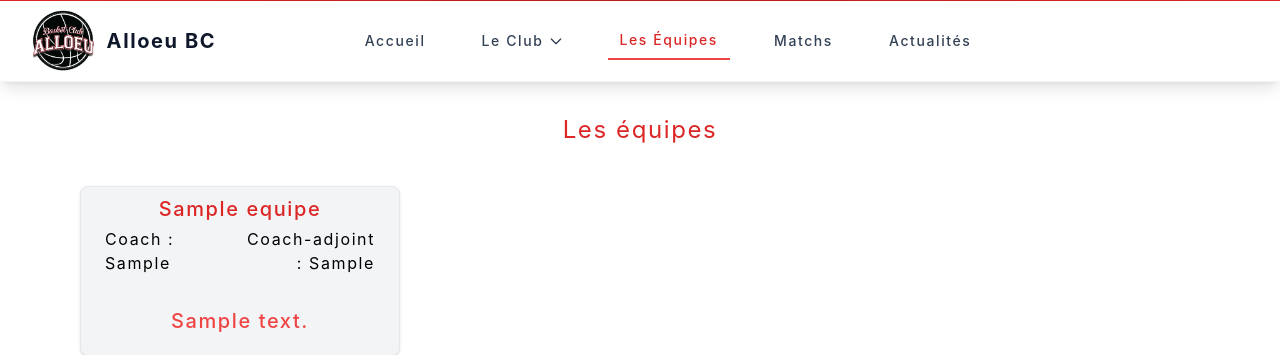
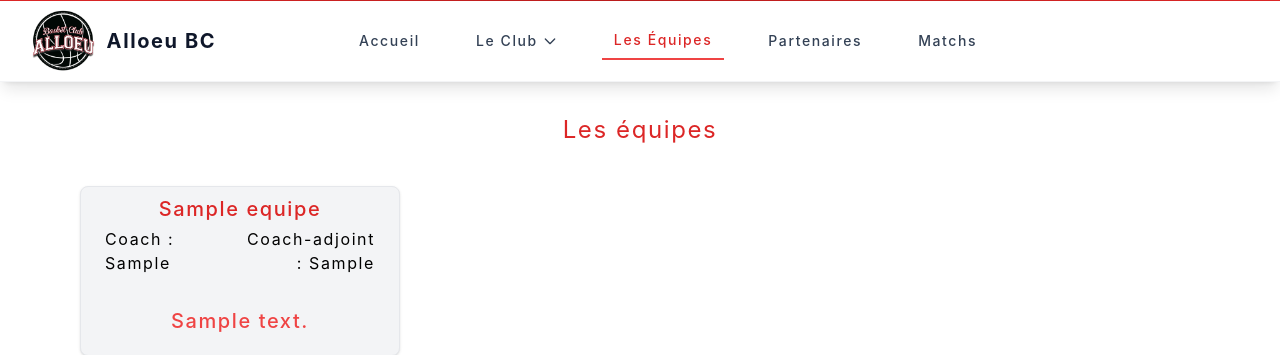
Before and after one commit to MatheisDsn/alloeubc_website, a Django app: page /lesequipes/ in a window 1280 px wide. Shown: the part 69-424 px from the top of the page. Run offline with Django 4.2, Linux system fonts and the light colour scheme; tables that the repository leaves empty hold one stand-in row (values such as "Sample post"); some libraries are stand-ins or nearby versions; some web fonts are replaced.

Commit message:
Update base.html

```diff
--- a/alloeu_bc/mysite/index/templates/index/base.html
+++ b/alloeu_bc/mysite/index/templates/index/base.html
@@ -106,7 +106,7 @@
 
               <!-- Dropdown Le Club -->
               <div class="relative group">
-                <button class="{% if request.resolver_match.url_name == 'presentations' or request.resolver_match.url_name == 'informations' %}text-primary-600 border-b-2 border-primary-500{% else %}text-secondary-700 hover:text-primary-600{% endif %} px-3 py-2 text-sm font-medium flex items-center transition-all duration-200">
+                <button class="{% if request.resolver_match.url_name == 'presentations' or request.resolver_match.url_name == 'informations' or request.resolver_match.url_name == 'article_list' %}text-primary-600 border-b-2 border-primary-500{% else %}text-secondary-700 hover:text-primary-600{% endif %} px-3 py-2 text-sm font-medium flex items-center transition-all duration-200">
                   Le Club
                   <svg class="ml-1 h-4 w-4 transform group-hover:rotate-180 transition-transform duration-200" fill="none" stroke="currentColor" viewBox="0 0 24 24">
                     <path stroke-linecap="round" stroke-linejoin="round" stroke-width="2" d="M19 9l-7 7-7-7"></path>
@@ -127,15 +127,28 @@
                     >
                       Informations
                     </a>
+                    <a
+                      href="{% url 'news:article_list' %}"
+                      class="{% if request.resolver_match.url_name == 'article_list' %}text-primary-600 bg-primary-50{% else %}text-secondary-700 hover:text-primary-600 hover:bg-gray-50{% endif %} block px-4 py-3 text-sm transition-colors duration-150"
+                    >
+                      Actualités
+                    </a>
                   </div>
                 </div>
               </div>
 
               <a
                 href="{% url 'index:lesequipes' %}"
-                class="{% if request.resolver_match.url_name == 'lesequipes' %}text-primary-600 border-b-2 border-primary-500{% else %}text-secondary-700 hover:text-primary-600{% endif %} px-3 py-2 text-sm font-medium text-center transition-all duration-200"
+                class="{% if request.resolver_match.url_name == 'lesequipes' %}text-primary-600 border-b-2 border-primary-500{% else %}text-secondary-700 hover:text-primary-600{% endif %} px-3 py-2 text-sm font-medium transition-all duration-200"
               >
                 Les Équipes
+              </a>
+
+              <a
+                href="{% url 'index:partenaires' %}"
+                class="{% if request.resolver_match.url_name == 'partenaires' %}text-primary-600 border-b-2 border-primary-500{% else %}text-secondary-700 hover:text-primary-600{% endif %} px-3 py-2 text-sm font-medium text-center transition-all duration-200"
+              >
+                Partenaires
               </a>
 
               <a
@@ -145,12 +158,7 @@
                 Matchs
               </a>
 
-              <a
-                href="{% url 'news:article_list' %}"
-                class="{% if request.resolver_match.namespace == 'news' %}text-primary-600 border-b-2 border-primary-500{% else %}text-secondary-700 hover:text-primary-600{% endif %} px-3 py-2 text-sm font-medium transition-all duration-200"
-              >
-                Actualités
-              </a>
+
               <!-- <a
                 href="{% url 'index:inscriptions' %}"
                 class="{% if request.resolver_match.url_name == 'inscriptions' %}text-primary-600 border-b-2 border-primary-500{% else %}text-secondary-700 hover:text-primary-600{% endif %} px-3 py-2 text-sm font-medium transition-all duration-200"
@@ -216,6 +224,12 @@
             >
               Les Équipes
             </a>
+            <a
+              href="{% url 'index:partenaires' %}"
+              class="{% if request.resolver_match.url_name == 'partenaires' %}text-primary-600 bg-primary-50{% else %}text-secondary-700 hover:text-primary-600 hover:bg-gray-50{% endif %} block px-3 py-2 rounded-lg text-base font-medium transition-colors duration-200"
+            >
+              Partenaires
+            </a>
             <!-- <a
               href="{% url 'index:inscriptions' %}"
               class="{% if request.resolver_match.url_name == 'inscriptions' %}text-primary-600 bg-primary-50{% else %}text-secondary-700 hover:text-primary-600 hover:bg-gray-50{% endif %} block px-3 py-2 rounded-lg text-base font-medium transition-colors duration-200"
@@ -223,10 +237,16 @@
               Inscriptions
             </a> -->
             <a
-              href="{% url 'index:inscriptions' %}"
-              class="{% if request.resolver_match.url_name == 'inscriptions' %}text-primary-600 bg-primary-50{% else %}text-secondary-700 hover:text-primary-600 hover:bg-gray-50{% endif %} block px-3 py-2 rounded-lg text-base font-medium transition-colors duration-200"
+              href="{% url 'index:matches' %}"
+              class="{% if request.resolver_match.url_name == 'matches' %}text-primary-600 bg-primary-50{% else %}text-secondary-700 hover:text-primary-600 hover:bg-gray-50{% endif %} block px-3 py-2 rounded-lg text-base font-medium transition-colors duration-200"
             >
               Matchs
+            </a>
+            <a
+              href="{% url 'news:article_list' %}"
+              class="{% if request.resolver_match.url_name == 'article_list' %}text-primary-600 bg-primary-50{% else %}text-secondary-700 hover:text-primary-600 hover:bg-gray-50{% endif %} block px-3 py-2 rounded-lg text-base font-medium transition-colors duration-200"
+            >
+              Actualités
             </a>
           </div>
         </div>
```
